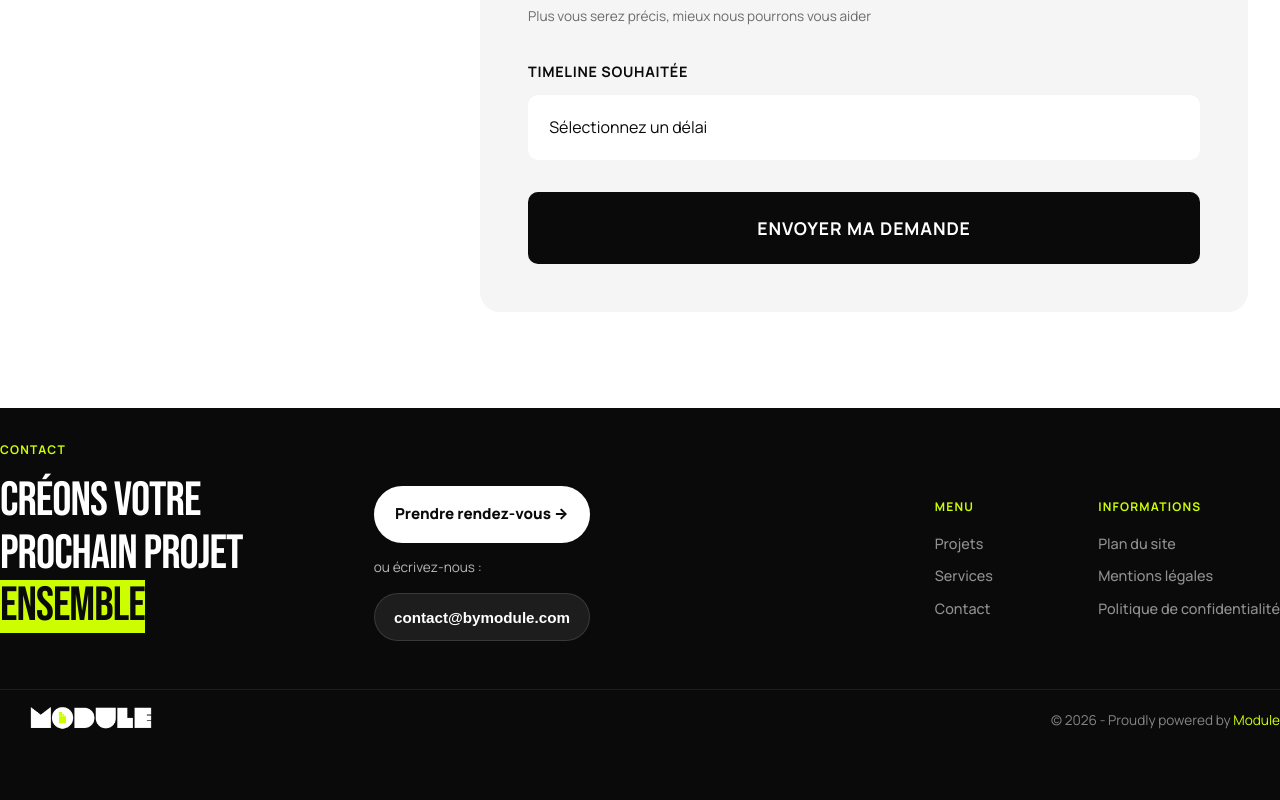
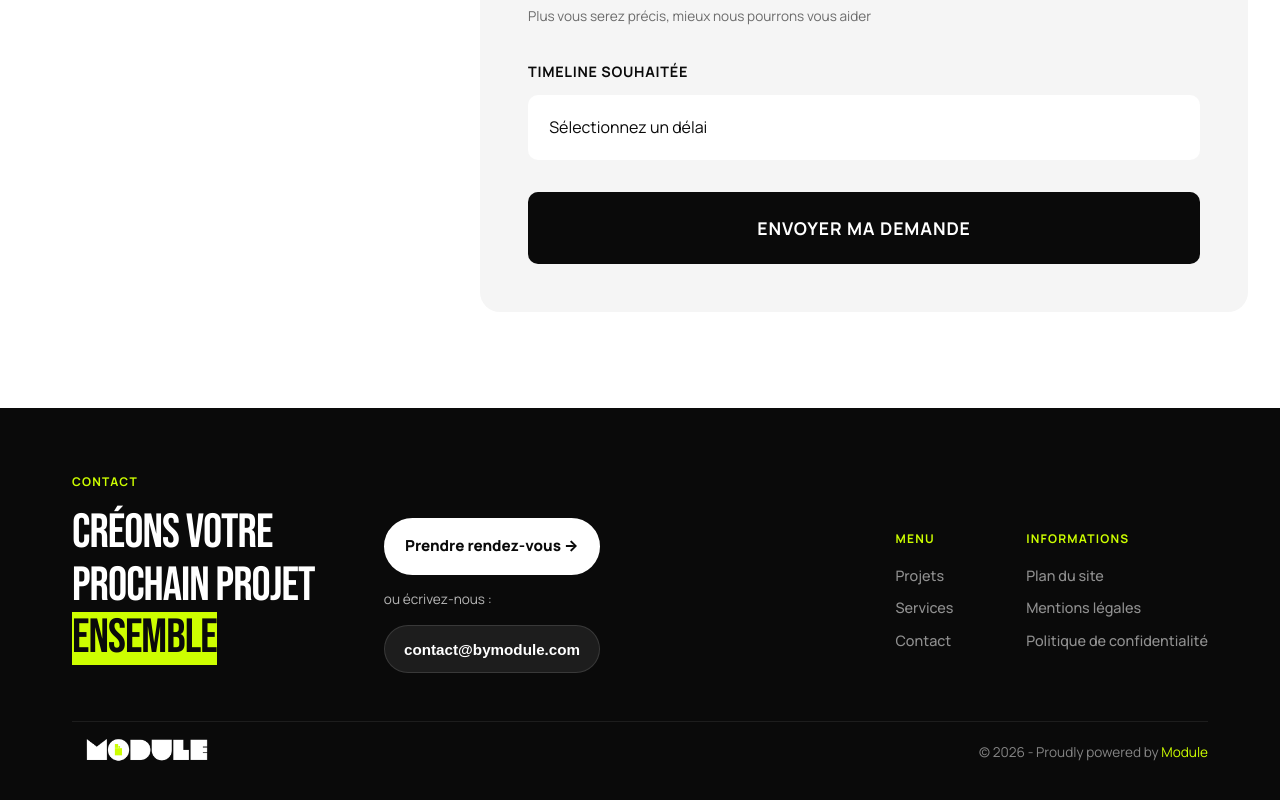
Before and after one commit to alxdionisio/bymodule, a React (Vite) app: page /contact in a window 1280 px wide. Shown: the part 1840-2640 px from the top of the page. Before the commit the page ends 2578 px from the top, so only its background shows below. Built offline with nearby package versions, Linux system fonts and the light colour scheme; no server answers.

Commit message:
footer fix

```diff
--- a/src/components/Footer.css
+++ b/src/components/Footer.css
@@ -5,6 +5,7 @@ html, body {
 .footer {
   background: var(--black);
   color: var(--white);
+  padding: 2rem 1.5rem;
 }
 
 .footer-content {
@@ -20,6 +21,7 @@ html, body {
   column-gap: 3rem;
   padding: 2rem 0 0 0;
   align-items: start;
+  margin: 0rem 3rem;
 }
 
 .footer-right {
@@ -87,7 +89,6 @@ html, body {
 .logo-img {
   height: 100%;
   max-width: 150px;
-  margin-left: 1rem;
   width: auto;
   display: block;
   object-fit: contain;
@@ -233,6 +234,7 @@ html, body {
   gap: 1rem;
   padding-top: 0.5rem;
   border-top: 1px solid rgba(255,255,255,0.08);
+  margin: 0rem 3rem;
 }
 
 .socials a {
@@ -302,13 +304,21 @@ html, body {
 @media (max-width: 768px) {
   .footer {
     padding: 1.5rem;
+    padding-bottom: calc(1.5rem + env(safe-area-inset-bottom));
   }
 
   .footer-content {
     gap: 2rem;
   }
   .footer-logo { margin: 0; }
-  .footer-panel { text-align: left; }
+  .footer-panel {
+    text-align: left;
+    display: flex;
+    flex-direction: column;
+    gap: 1.25rem;
+  }
+  .footer-left,
+  .footer-right { display: block; }
   .footer-links {
     justify-content: flex-start;
     gap: 1rem;
@@ -333,7 +343,9 @@ html, body {
 @media (max-width: 480px) {
   .footer {
     padding: 1rem;
+    padding-bottom: calc(1rem + env(safe-area-inset-bottom));
   }
+  .email-chip { max-width: 100%; overflow-wrap: anywhere; }
 
   .footer-logo {
     height: 28px;
```
